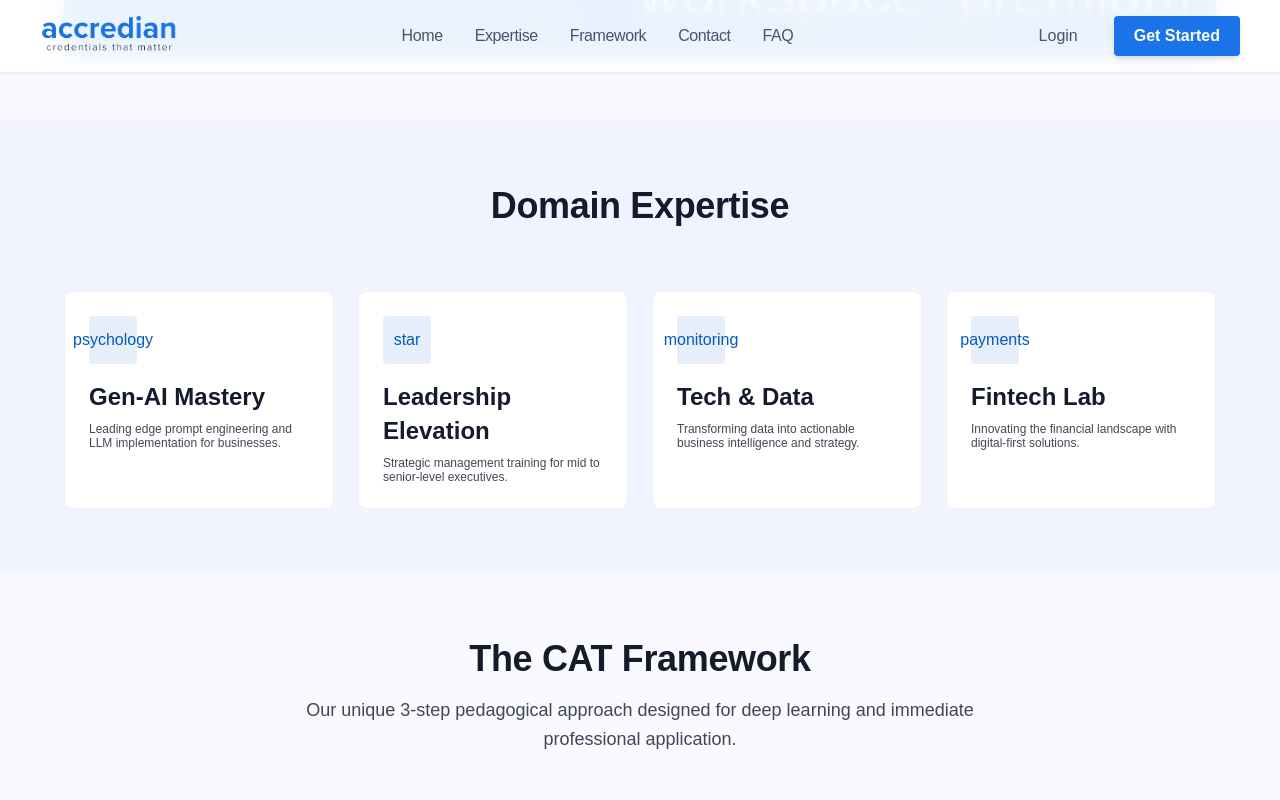
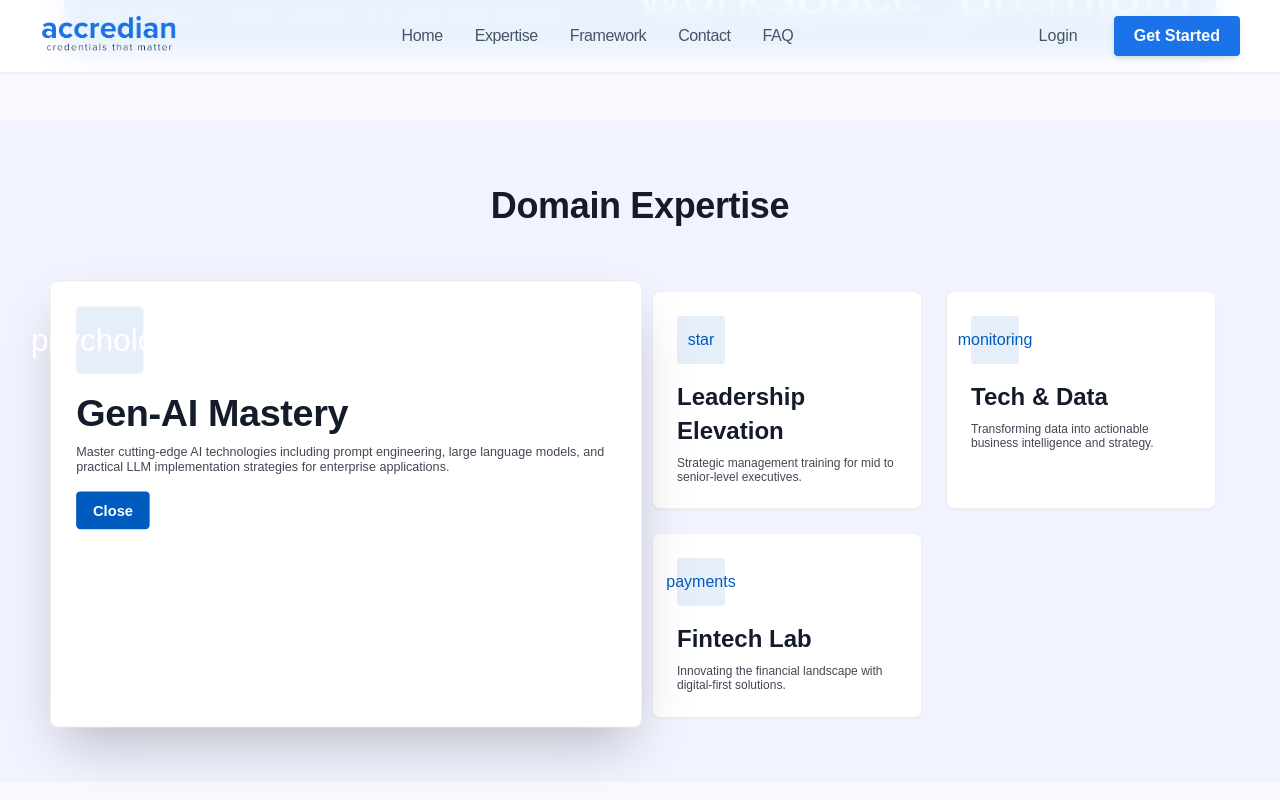
Before and after one commit to abhiav-spec/Accredian-Enterprise-Page-, a Next.js app: page / in a window 1280 px wide. Both pictures are taken after a click on the element 199 px from the left and 1977 px from the top of the page. Shown: the part 1577-2377 px from the top of the page. Built offline with nearby package versions, Linux system fonts and the light colour scheme.

Commit message:
fix: add click state management and enlargement effects to domain expertise cards

```diff
--- a/app/components/sections/Programs.tsx
+++ b/app/components/sections/Programs.tsx
@@ -1,37 +1,56 @@
+'use client';
+
+import { useState } from 'react';
+
 export function Programs() {
+  const [selectedProgram, setSelectedProgram] = useState<string | null>(null);
+
+  const programs = [
+    { id: 'genai', icon: 'psychology', title: 'Gen-AI Mastery', shortDesc: 'Leading edge prompt engineering and LLM implementation for businesses.', fullDesc: 'Master cutting-edge AI technologies including prompt engineering, large language models, and practical LLM implementation strategies for enterprise applications.' },
+    { id: 'leadership', icon: 'star', title: 'Leadership Elevation', shortDesc: 'Strategic management training for mid to senior-level executives.', fullDesc: 'Develop strategic leadership capabilities through advanced management training, executive coaching, and real-world business case studies.' },
+    { id: 'techdata', icon: 'monitoring', title: 'Tech & Data', shortDesc: 'Transforming data into actionable business intelligence and strategy.', fullDesc: 'Learn advanced data analytics, business intelligence tools, and how to transform raw data into strategic business insights.' },
+    { id: 'fintech', icon: 'payments', title: 'Fintech Lab', shortDesc: 'Innovating the financial landscape with digital-first solutions.', fullDesc: 'Explore fintech innovations, digital payments, blockchain technology, and the future of financial services.' },
+  ];
+
   return (
     <section id="expertise" className="scroll-mt-28 bg-surface-container-low py-xl">
       <div className="mx-auto max-w-[1200px] px-gutter">
         <h2 className="mb-16 text-center font-h1 text-h1">Domain Expertise</h2>
         <div className="grid grid-cols-1 gap-6 sm:grid-cols-2 lg:grid-cols-4">
-          <div className="group rounded-xl border border-outline/10 bg-white p-6 transition-all hover:shadow-xl">
-            <div className="mb-4 flex h-12 w-12 items-center justify-center rounded-lg bg-primary/10 text-primary transition-colors group-hover:bg-primary group-hover:text-white">
-              <span className="material-symbols-outlined">psychology</span>
+          {programs.map((program) => (
+            <div
+              key={program.id}
+              onClick={() => setSelectedProgram(selectedProgram === program.id ? null : program.id)}
+              className={`cursor-pointer rounded-xl border border-outline/10 bg-white p-6 transition-all duration-300 ${
+                selectedProgram === program.id
+                  ? 'lg:col-span-2 lg:row-span-2 scale-105 shadow-2xl sm:col-span-2'
+                  : 'hover:shadow-xl shadow-sm'
+              }`}
+            >
+              <div className={`mb-4 flex h-12 w-12 items-center justify-center rounded-lg bg-primary/10 text-primary transition-all duration-300 ${
+                selectedProgram === program.id ? 'h-16 w-16 bg-primary text-white text-2xl' : ''
+              }`}>
+                <span className={`material-symbols-outlined ${selectedProgram === program.id ? 'text-3xl' : ''}`}>{program.icon}</span>
+              </div>
+              <h4 className={`mb-2 transition-all duration-300 ${selectedProgram === program.id ? 'font-h1 text-h1' : 'font-h3 text-h3'}`}>
+                {program.title}
+              </h4>
+              <p className="font-caption text-caption text-on-surface-variant">
+                {selectedProgram === program.id ? program.fullDesc : program.shortDesc}
+              </p>
+              {selectedProgram === program.id && (
+                <button
+                  onClick={(e) => {
+                    e.stopPropagation();
+                    setSelectedProgram(null);
+                  }}
+                  className="mt-4 rounded-lg bg-primary px-4 py-2 text-sm font-semibold text-white transition-all hover:brightness-110"
+                >
+                  Close
+                </button>
+              )}
             </div>
-            <h4 className="mb-2 font-h3 text-h3">Gen-AI Mastery</h4>
-            <p className="font-caption text-caption text-on-surface-variant">Leading edge prompt engineering and LLM implementation for businesses.</p>
-          </div>
-          <div className="group rounded-xl border border-outline/10 bg-white p-6 transition-all hover:shadow-xl">
-            <div className="mb-4 flex h-12 w-12 items-center justify-center rounded-lg bg-primary/10 text-primary transition-colors group-hover:bg-primary group-hover:text-white">
-              <span className="material-symbols-outlined">star</span>
-            </div>
-            <h4 className="mb-2 font-h3 text-h3">Leadership Elevation</h4>
-            <p className="font-caption text-caption text-on-surface-variant">Strategic management training for mid to senior-level executives.</p>
-          </div>
-          <div className="group rounded-xl border border-outline/10 bg-white p-6 transition-all hover:shadow-xl">
-            <div className="mb-4 flex h-12 w-12 items-center justify-center rounded-lg bg-primary/10 text-primary transition-colors group-hover:bg-primary group-hover:text-white">
-              <span className="material-symbols-outlined">monitoring</span>
-            </div>
-            <h4 className="mb-2 font-h3 text-h3">Tech &amp; Data</h4>
-            <p className="font-caption text-caption text-on-surface-variant">Transforming data into actionable business intelligence and strategy.</p>
-          </div>
-          <div className="group rounded-xl border border-outline/10 bg-white p-6 transition-all hover:shadow-xl">
-            <div className="mb-4 flex h-12 w-12 items-center justify-center rounded-lg bg-primary/10 text-primary transition-colors group-hover:bg-primary group-hover:text-white">
-              <span className="material-symbols-outlined">payments</span>
-            </div>
-            <h4 className="mb-2 font-h3 text-h3">Fintech Lab</h4>
-            <p className="font-caption text-caption text-on-surface-variant">Innovating the financial landscape with digital-first solutions.</p>
-          </div>
+          ))}
         </div>
       </div>
     </section>
```
